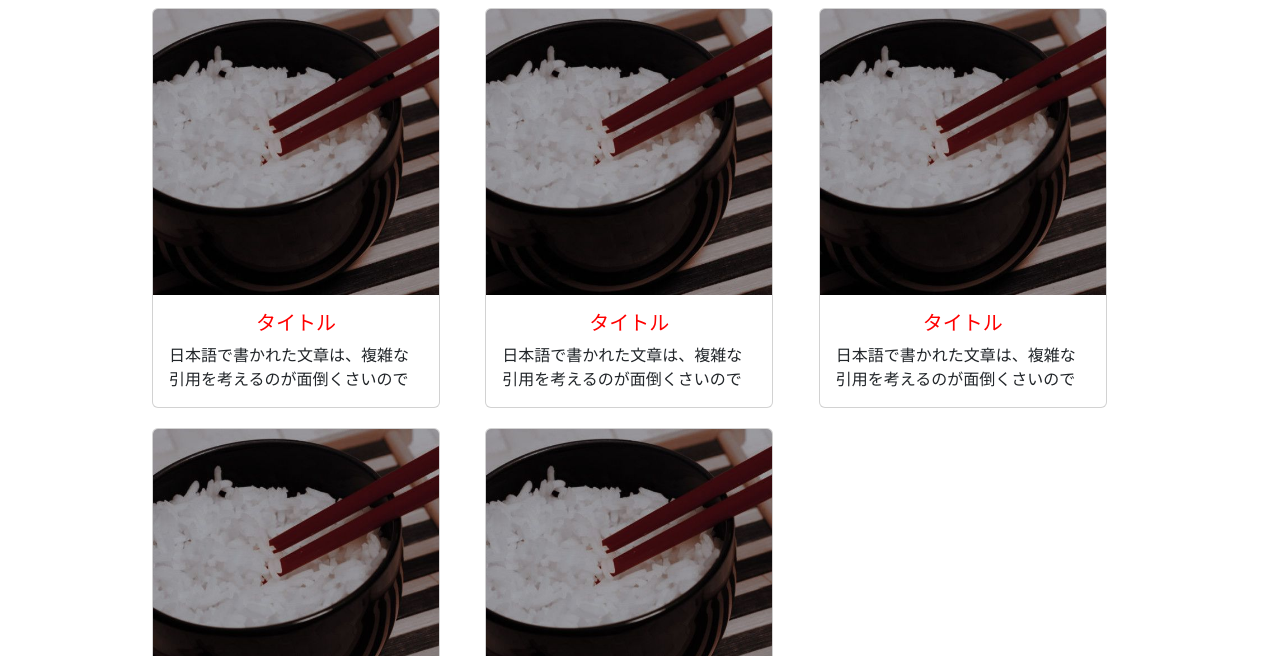
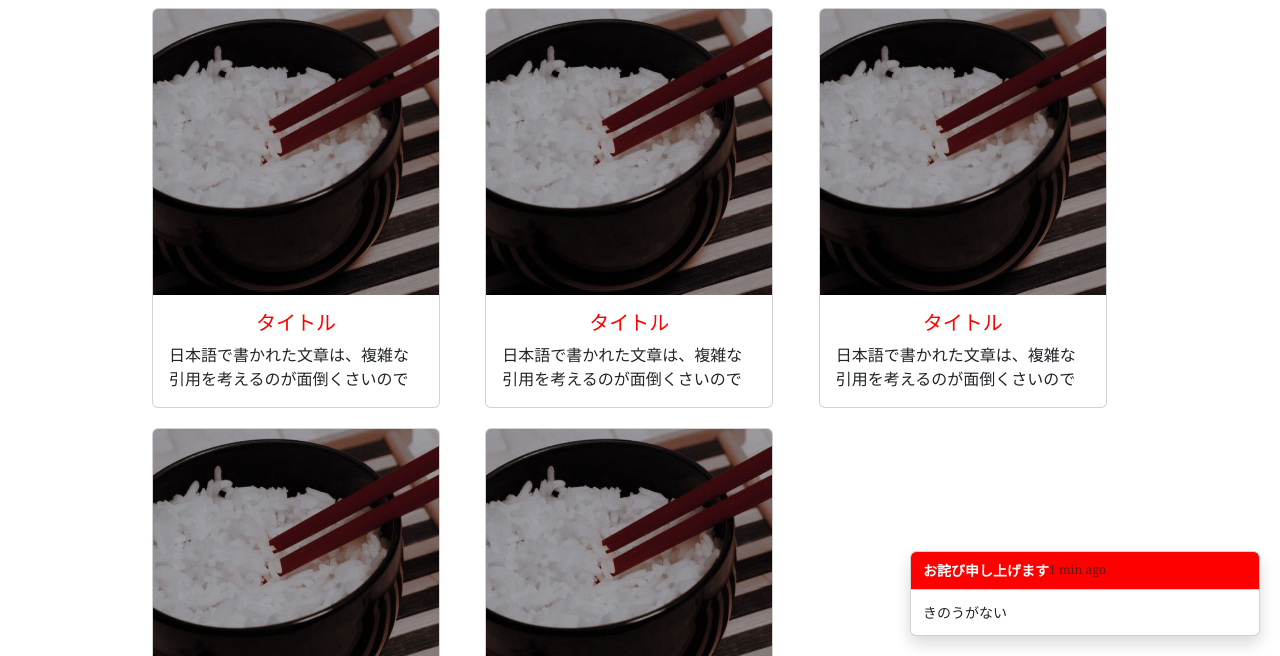
Before and after one commit to RandomStudent16/web_lr2, a plain HTML site: page index.html in a window 1280 px wide. Both pictures are taken after a click on the button "ダウンロード". Shown: the part 144-800 px from the top of the page. Drawn offline with nearby package versions, Linux system fonts and the light colour scheme.

Commit message:
with js now!

```diff
--- a/index.html
+++ b/index.html
@@ -18,10 +18,19 @@
             <div class="container">
                 <img src="src/images/logo.png" alt="" class="logo">
                 <a class="navbar-brand" href="#">夏が来る</a>
-                <button type="button" class="btn btn-warning">ダウンロード</button>
+                <button type="button" class="btn btn-warning" id="#btn">ダウンロード</button>
             </div>
         </nav>
     </header>
+    <div class="toast position-fixed" role="alert" aria-live="assertive" aria-atomic="true">
+        <div class="toast-header">
+            <strong class="mr-auto">お詫び申し上げます</strong>
+            <small class="text-muted">1 min ago</small>
+        </div>
+        <div class="toast-body">
+            きのうがない
+        </div>
+    </div>
 
     <section class="section">
         <div class="container mb-3">
@@ -115,6 +124,7 @@
     <script src="https://cdn.jsdelivr.net/npm/bootstrap@5.3.0-alpha3/dist/js/bootstrap.bundle.min.js"
         integrity="sha384-ENjdO4Dr2bkBIFxQpeoTz1HIcje39Wm4jDKdf19U8gI4ddQ3GYNS7NTKfAdVQSZe"
         crossorigin="anonymous"></script>
+    <script type="module" src="src/js/script.js"></script>
 </body>
 
 </html>
--- a/src/css/style.sass
+++ b/src/css/style.sass
@@ -26,3 +26,11 @@ body
 
 .crea
     color: $lovish-red
+
+.toast
+    bottom: 20px
+    right: 20px
+    z-index: 5
+    .toast-header
+        background-color: $lovish-red
+        color: white
--- a/src/js/script.js
+++ b/src/js/script.js
@@ -0,0 +1,11 @@
+window.addEventListener("DOMContentLoaded", (event) => {
+    const btnEl = document.getElementById('#btn')
+    btnEl.addEventListener('click', toasting)
+    function toasting() {
+        let myAlert = document.querySelector('.toast');
+        let bsAlert = new bootstrap.Toast(myAlert);
+        setTimeout(
+            bsAlert.show()
+        , 2000)
+    }
+})
```
Also changed, not shown: src/css/style.css.
